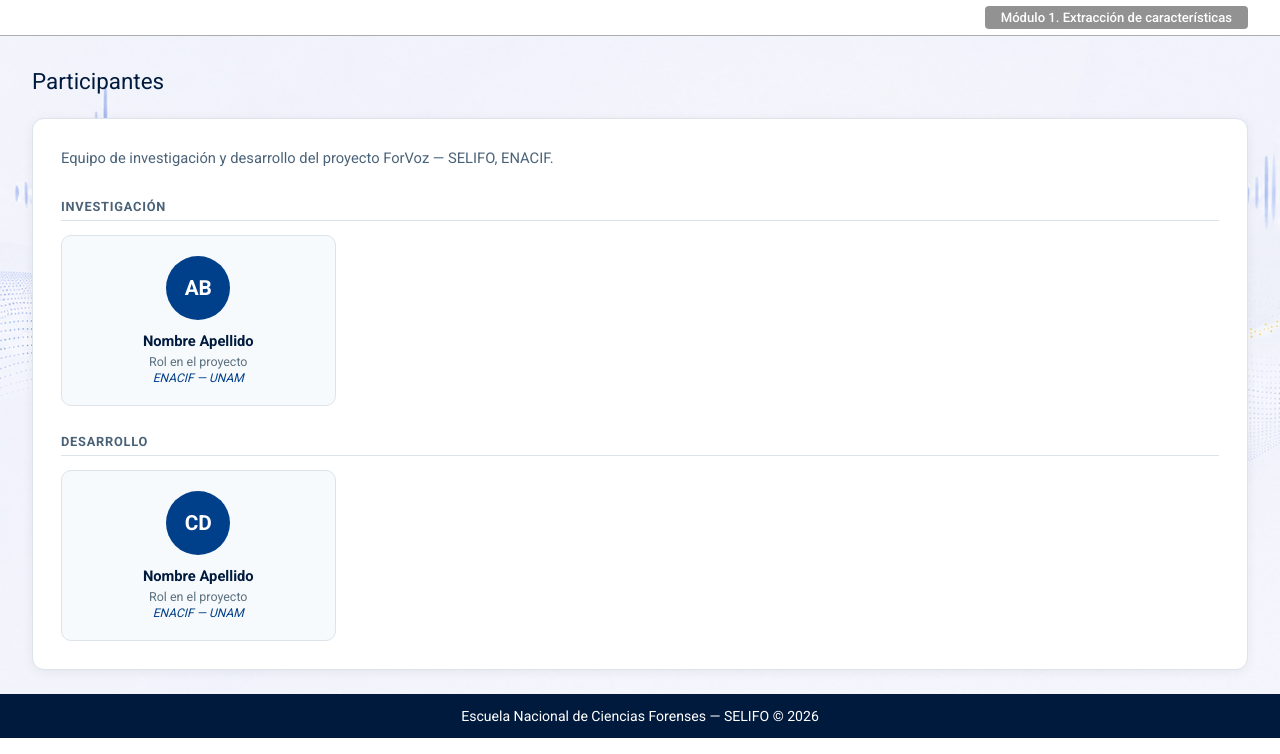
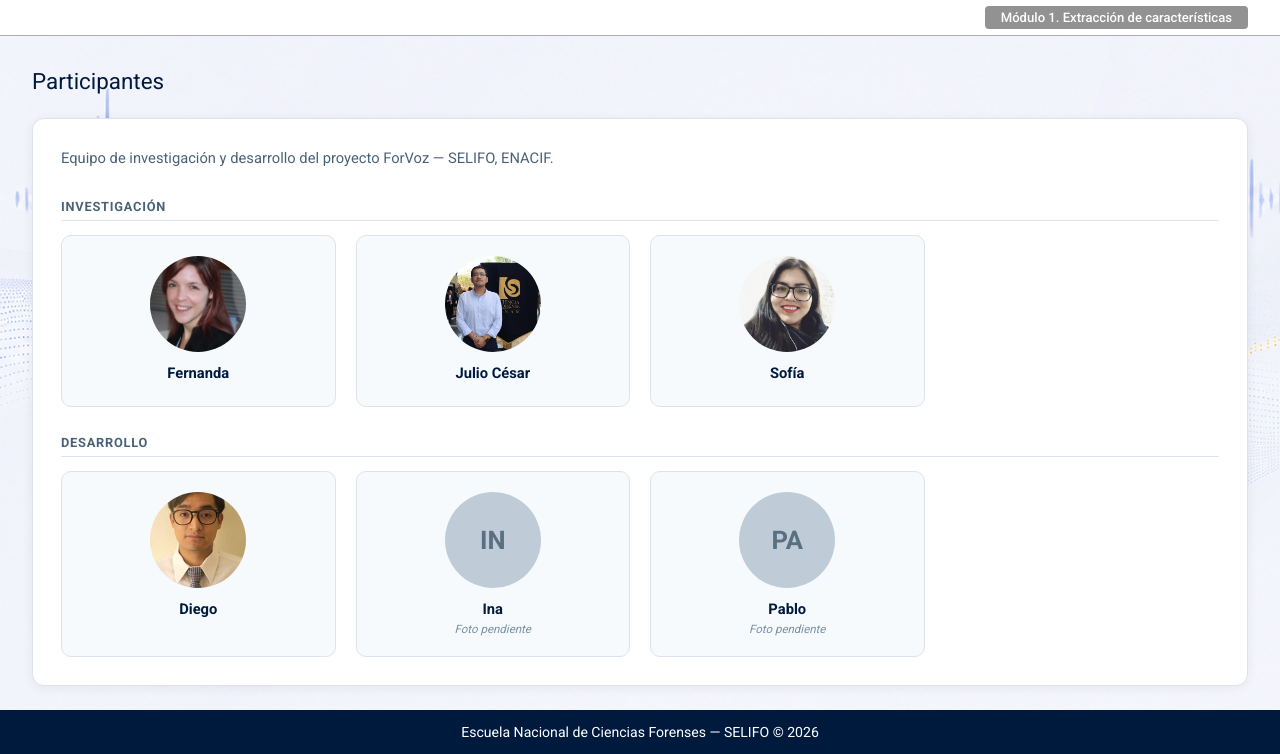
Before and after one commit to urielo96/voz_forense, a Django app: page /participantes/ in a window 1280 px wide. Shown: the part 104-858 px from the top of the page. Run offline with Django 4.2, Linux system fonts and the light colour scheme.

Commit message:
Poblar página de Participantes con fotos del equipo
- Tarjetas con foto circular (fallback a iniciales para fotos pendientes).
- Investigación: Fernanda, Julio César, Sofía (con foto).
- Desarrollo: Diego (con foto), Ina y Pablo (foto pendiente, avatar de iniciales).
- Roles/institución se dejan en blanco por ahora.

Co-Authored-By: Claude Opus 4.8 <noreply@anthropic.com>

```diff
--- a/extraccion/templates/participantes.html
+++ b/extraccion/templates/participantes.html
@@ -23,17 +23,31 @@
         background: #f7fafc;
     }
     .participante-avatar {
-        width: 64px;
-        height: 64px;
+        width: 96px;
+        height: 96px;
         border-radius: 50%;
         background: #003f8a;
         color: #fff;
-        font-size: 1.3rem;
+        font-size: 1.6rem;
         font-weight: 700;
         display: flex;
         align-items: center;
         justify-content: center;
         margin: 0 auto 12px;
+        overflow: hidden;
+    }
+    .participante-avatar img {
+        width: 100%;
+        height: 100%;
+        object-fit: cover;
+        display: block;
+    }
+    /* Avatar de marcador para fotos aún no disponibles */
+    .participante-avatar.pendiente { background: #bfcbd6; color: #5a7080; }
+    .foto-pendiente {
+        font-size: 0.72rem;
+        color: #7a90a4;
+        font-style: italic;
     }
     .participante-nombre {
         font-weight: 700;
@@ -75,43 +89,29 @@
         Equipo de investigación y desarrollo del proyecto ForVoz — SELIFO, ENACIF.
     </p>
 
-    <!--
-    ══════════════════════════════════════════════════════════════════
-    INSTRUCCIONES PARA EL COLABORADOR
-    ══════════════════════════════════════════════════════════════════
-
-    1. Agrega una tarjeta por cada participante copiando el bloque
-       <div class="participante-card"> ... </div> que aparece abajo.
-
-    2. En "participante-avatar" pon las iniciales del nombre (2 letras).
-       Ejemplo: "Ana Lucía Pérez" → AL
-
-    3. Puedes agrupar por sección usando:
-         <p class="seccion-titulo">Nombre de la sección</p>
-       antes del grupo de tarjetas correspondiente.
-       Ejemplos de sección: Investigación, Desarrollo, Colaboradores externos
-
-    4. Los campos disponibles en cada tarjeta son:
-         - participante-nombre      → nombre completo
-         - participante-rol         → cargo o función en el proyecto
-         - participante-institucion → institución (opcional, puedes borrarlo)
-
-    5. Borra este bloque de comentarios cuando termines.
-    ══════════════════════════════════════════════════════════════════
-    -->
-
-    <!-- EJEMPLO — duplica este bloque para cada participante -->
     <p class="seccion-titulo">Investigación</p>
     <div class="participantes-grid">
 
         <div class="participante-card">
-            <div class="participante-avatar">AB</div>
-            <div class="participante-nombre">Nombre Apellido</div>
-            <div class="participante-rol">Rol en el proyecto</div>
-            <div class="participante-institucion">ENACIF — UNAM</div>
+            <div class="participante-avatar">
+                <img src="/static/img/participantes/fernanda.png" alt="Fernanda">
+            </div>
+            <div class="participante-nombre">Fernanda</div>
         </div>
 
-        <!-- Agrega más tarjetas aquí -->
+        <div class="participante-card">
+            <div class="participante-avatar">
+                <img src="/static/img/participantes/julio-cesar.jpg" alt="Julio César">
+            </div>
+            <div class="participante-nombre">Julio César</div>
+        </div>
+
+        <div class="participante-card">
+            <div class="participante-avatar">
+                <img src="/static/img/participantes/sofia.jpg" alt="Sofía">
+            </div>
+            <div class="participante-nombre">Sofía</div>
+        </div>
 
     </div>
 
@@ -119,13 +119,23 @@
     <div class="participantes-grid">
 
         <div class="participante-card">
-            <div class="participante-avatar">CD</div>
-            <div class="participante-nombre">Nombre Apellido</div>
-            <div class="participante-rol">Rol en el proyecto</div>
-            <div class="participante-institucion">ENACIF — UNAM</div>
+            <div class="participante-avatar">
+                <img src="/static/img/participantes/diego.jpg" alt="Diego">
+            </div>
+            <div class="participante-nombre">Diego</div>
         </div>
 
-        <!-- Agrega más tarjetas aquí -->
+        <div class="participante-card">
+            <div class="participante-avatar pendiente">IN</div>
+            <div class="participante-nombre">Ina</div>
+            <div class="foto-pendiente">Foto pendiente</div>
+        </div>
+
+        <div class="participante-card">
+            <div class="participante-avatar pendiente">PA</div>
+            <div class="participante-nombre">Pablo</div>
+            <div class="foto-pendiente">Foto pendiente</div>
+        </div>
 
     </div>
 
```
Also changed, not shown: extraccion/static/img/participantes/diego.jpg (added), extraccion/static/img/participantes/fernanda.png (added), extraccion/static/img/participantes/julio-cesar.jpg (added), extraccion/static/img/participantes/sofia.jpg (added).
